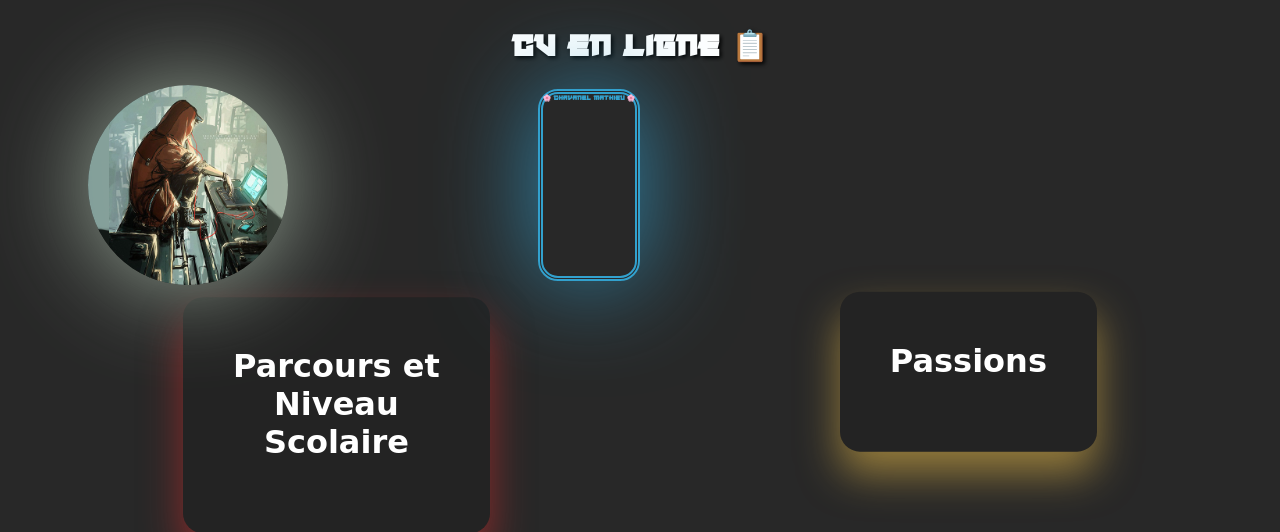
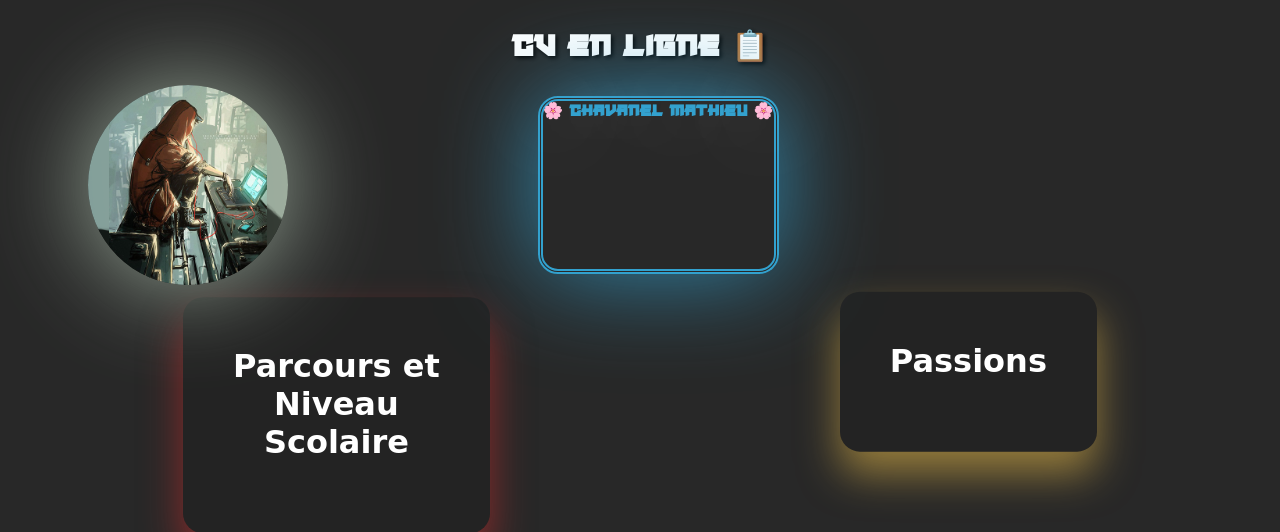
Before and after one commit to math-pixel/portfolio, a PHP site: page / in a window 1280 px wide. Shown: the top 532 px of the page. Run offline with PHP 8.4, Linux system fonts and the light colour scheme.

Commit message:
Update css.css

```diff
--- a/css.css
+++ b/css.css
@@ -72,7 +72,7 @@ body{
 	text-shadow:  0 0px 100px rgba(256,256,256, 1);
 	border: thick double #32a1ce;
 	display: inline-block;
-	font-size: 40%;
+	font-size: 100%;
 	float:left;
 	margin-left: 250px;
 	border-radius: 20px;
```
